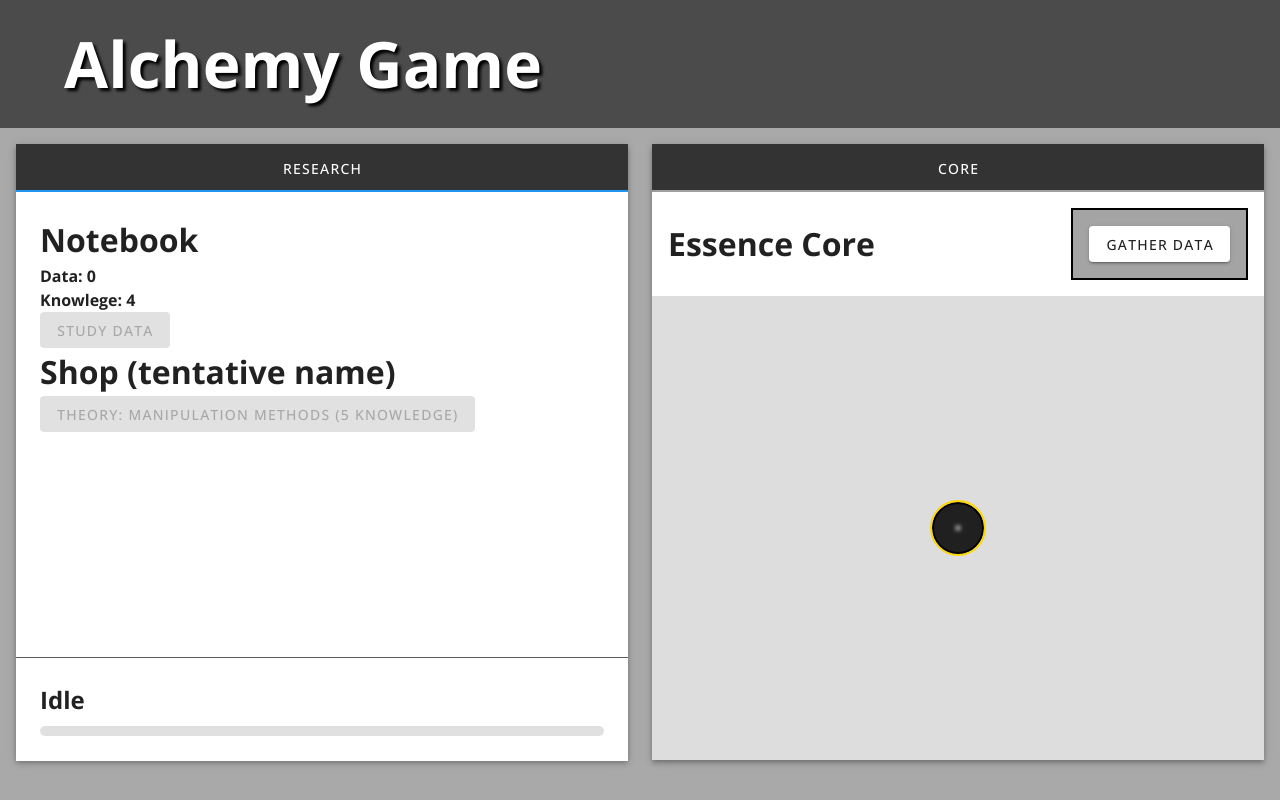
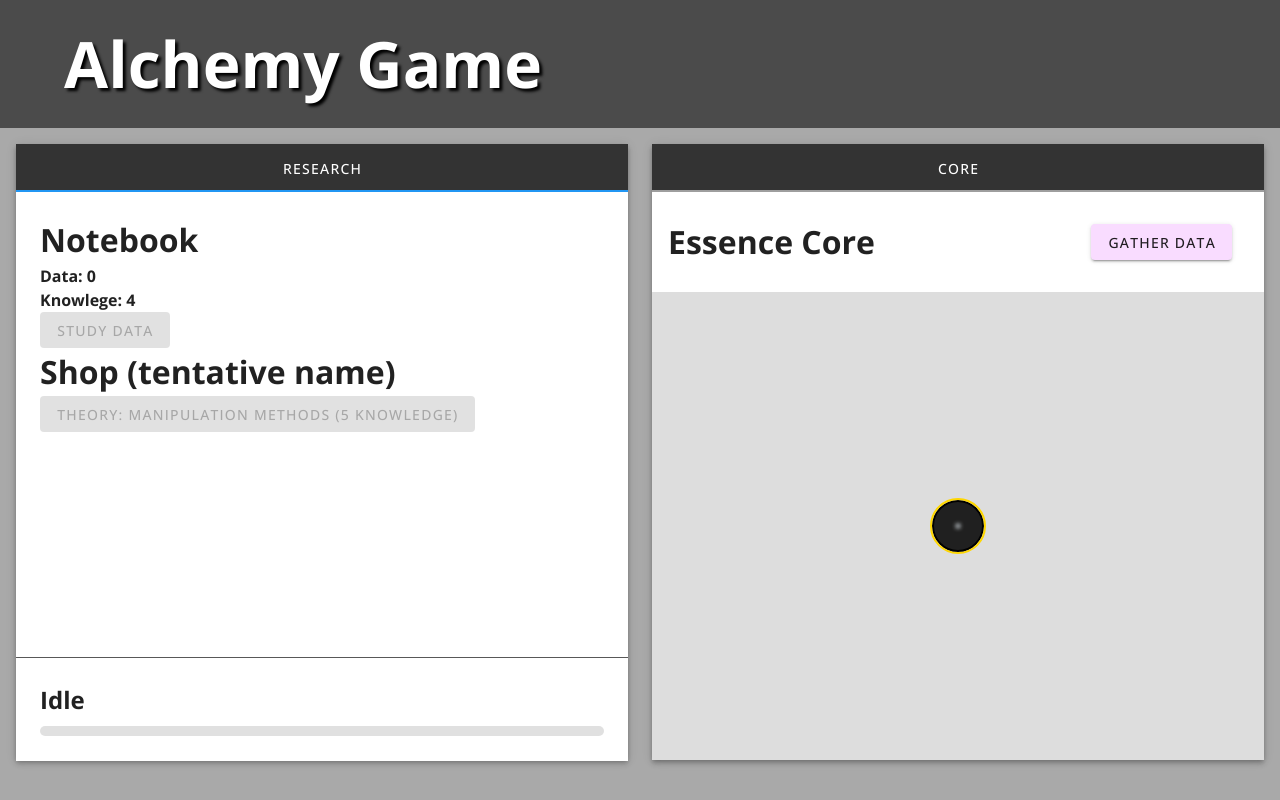
Before and after one commit to dylancdavis/alchemy-game, a Vue app: page / in a window 1280 px wide. Both pictures are taken after a click on the element 958 px from the left and 504 px from the top of the page. Built offline with nearby package versions, Linux system fonts and the light colour scheme.

Commit message:
Add gradient styling to core buttons

```diff
--- a/src/components/CoresPanel.vue
+++ b/src/components/CoresPanel.vue
@@ -64,19 +64,21 @@ const expandCore = () => {
           <div class="button-box">
             <v-btn
               :ripple="false"
-              class="gather"
+              class="gradient-button purple"
               @click="onGatherData"
               :disabled="disableGatherData"
               >Gather Data</v-btn
             >
             <v-btn
               :ripple="false"
+              class="gradient-button blue"
               @click="expandCore"
               v-show="science.manipulation"
               >Expand</v-btn
             >
             <v-btn
               :ripple="false"
+              class="gradient-button red"
               @click="contractCore"
               v-show="science.manipulation"
               >Contract</v-btn
@@ -109,15 +111,56 @@ const expandCore = () => {
   display: flex;
   gap: 1em;
   padding: 1em;
-  background-color: rgba(0, 0, 0, 0.355);
-  border: 2px solid black;
+}
+
+.gradient-button {
+  position: relative;
+  z-index: 1;
+}
+
+.gradient-button::before {
+  position: absolute;
+  content: "";
+  top: 0;
+  right: 0;
+  bottom: 0;
+  left: 0;
+  z-index: -1;
+  transition: opacity 0.5s linear;
+  opacity: 0;
+  border-radius: inherit;
+}
+
+.gradient-button.purple {
+  background-color: #f9dcff;
+}
+
+.gradient-button.purple::before {
+  background-image: linear-gradient(45deg, #f9dcff 0%, #ceb1fd 100%);
+}
+
+.gradient-button.blue {
+  background-color: #dbfaff;
+}
+
+.gradient-button.blue::before {
+  background-image: linear-gradient(45deg, #dbfaff 0%, #b1c0fc 100%);
+}
+
+.gradient-button.red {
+  background-color: #ffdbdb;
+}
+
+.gradient-button.red::before {
+  background-image: linear-gradient(45deg, #ffdbdb 0%, #fcb1b1 100%);
+}
+
+.gradient-button:hover::before {
+  opacity: 1;
 }
 
 .v-window-item {
   display: flex;
   flex-direction: column;
 }
-
-.selected {
-}
 </style>
```
